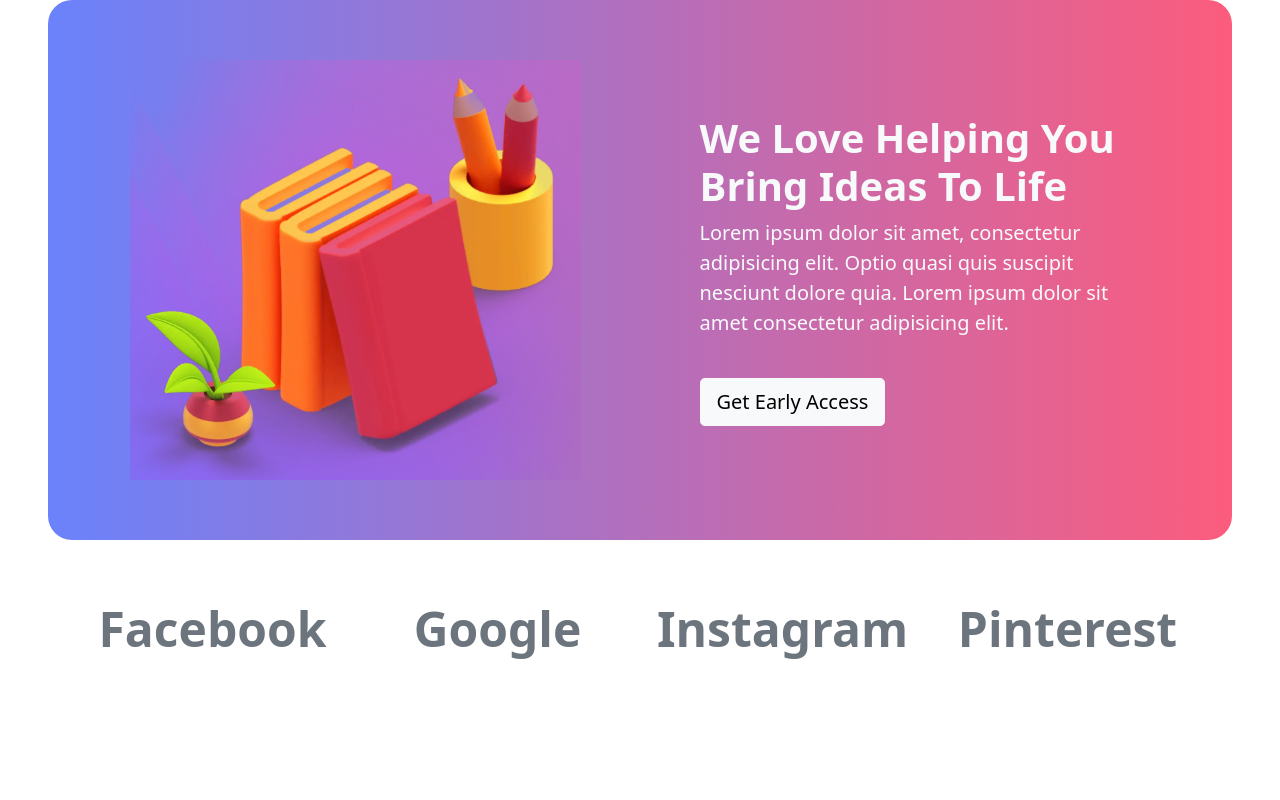
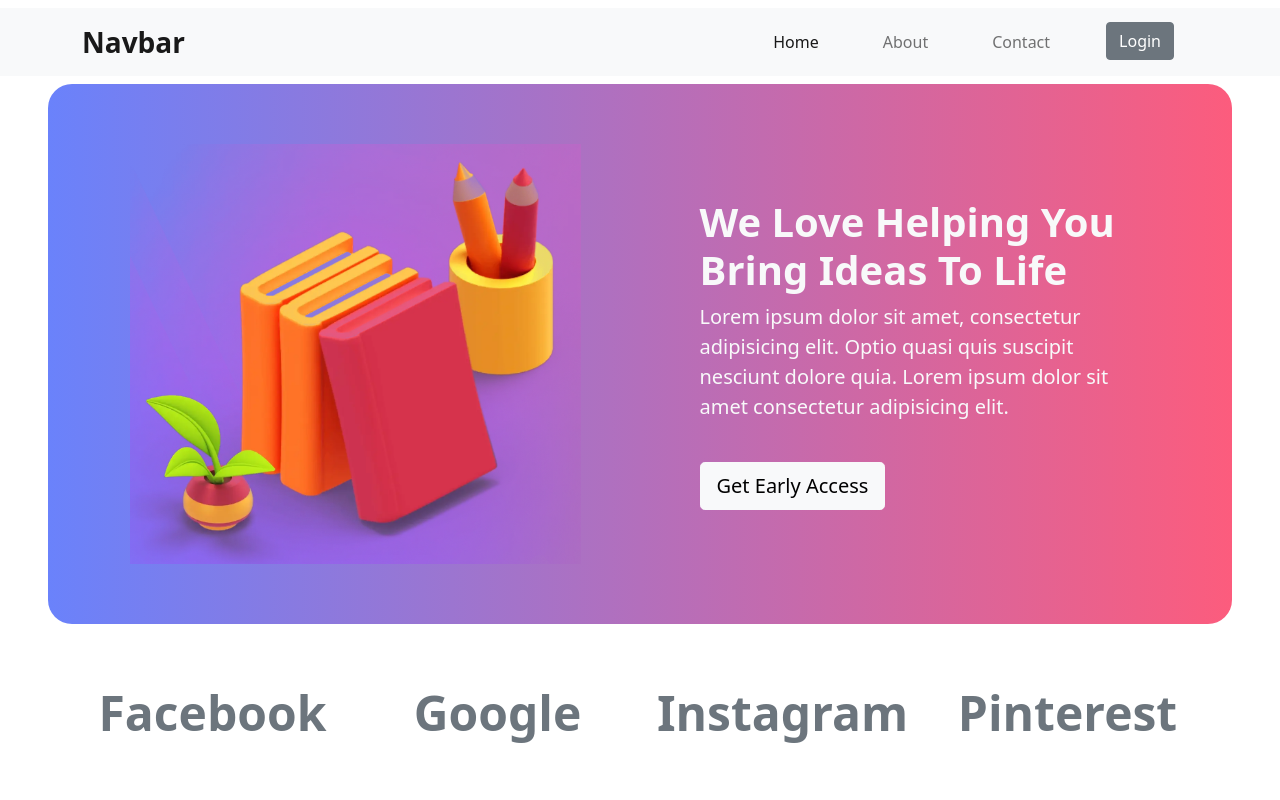
Before and after one commit to chandra-deb/Foxxy, a plain HTML site: page index.html in a window 1280 px wide. Shown: the top 800 px of the page. Drawn offline with nearby package versions, Linux system fonts and the light colour scheme.

Commit message:
all done

```diff
--- a/index.html
+++ b/index.html
@@ -14,7 +14,36 @@
 </head>
 
 <body>
-    <section id="hero" class="mx-5">
+    <nav class="navbar my-2 sticky-top  navbar-expand-lg navbar-light bg-light">
+        <div class="container-lg">
+            <a class="navbar-brand fs-3 fw-bold" href="#">Navbar</a>
+            <button class="navbar-toggler" type="button" data-bs-toggle="collapse"
+                data-bs-target="#navbarSupportedContent" aria-controls="navbarSupportedContent" aria-expanded="false"
+                aria-label="Toggle navigation">
+                <span class="navbar-toggler-icon"></span>
+            </button>
+            <div class="collapse navbar-collapse justify-content-end align-items-center" id="navbarSupportedContent">
+                <ul class="navbar-nav  mb-2 mb-lg-0">
+                    <li class="nav-item mx-4">
+                        <a class="nav-link active" aria-current="page" href="#">Home</a>
+                    </li>
+                    <li class="nav-item mx-4">
+                        <a class="nav-link " aria-current="page" href="#">About</a>
+                    </li>
+                    <li class="nav-item mx-4">
+                        <a class="nav-link " aria-current="page" href="#">Contact</a>
+                    </li>
+                    <li class="nav-item mx-4">
+                        <a href="#" class="btn btn-secondary">Login</a>
+                    </li>
+                </ul>
+
+            </div>
+        </div>
+    </nav>
+
+
+    <section id="hero" class="mx-5 ">
         <div class="container-lg">
             <div class="row justify-content-around align-items-center text-center text-md-start">
                 <div class=" col-md-5 my-5 my-md-0">
```
